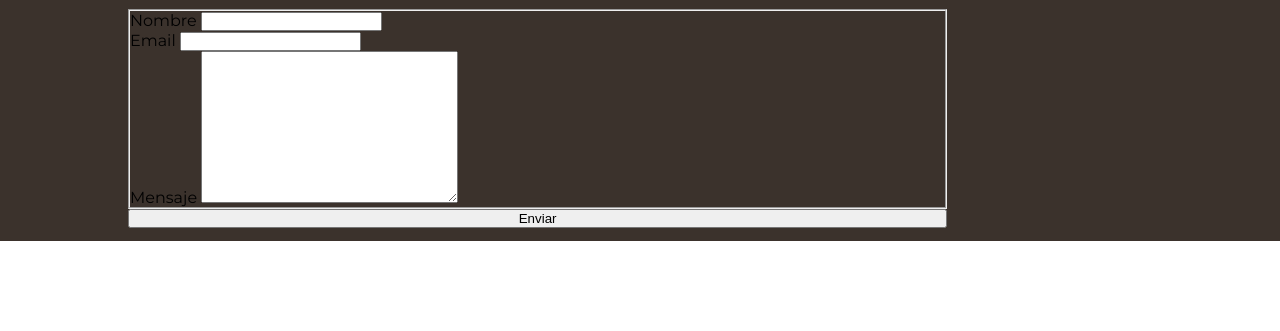
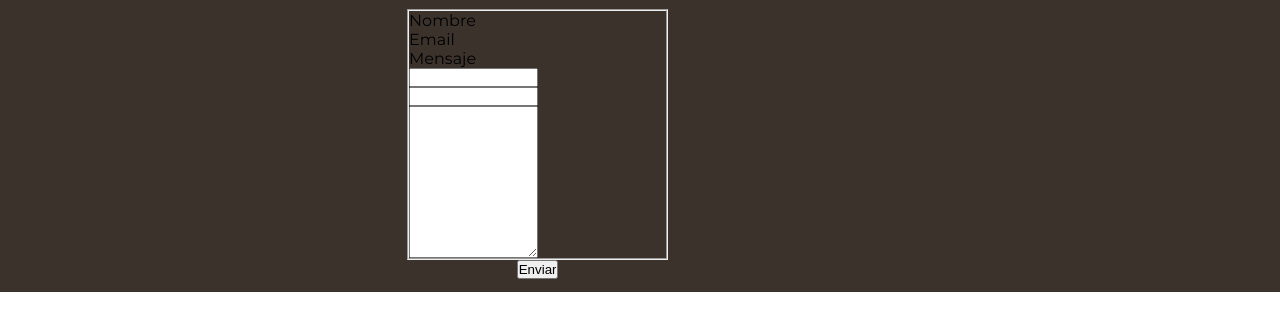
Before and after one commit to edmogo/pagina-tema-2, a plain HTML site: page contacto.html in a window 1280 px wide. Shown: the part 33-364 px from the top of the page. Drawn offline with Linux system fonts and the light colour scheme.

Commit message:
actualizacion del formulario de contacto

```diff
--- a/contacto.html
+++ b/contacto.html
@@ -41,18 +41,17 @@
 
             <form action="">
                 <fieldset>
-                    <div class="campo">
+                    <div class="etiquetas">
                         <label for="name">Nombre</label>
+                        <label for="email">Email</label>
+                        <label for="mensaje">Mensaje</label>
+                    </div>
+                    <div class="campos">
                         <input type="text" name="name" id="name">
-                    </div>
-                    <div class="campo">
-                        <label for="email">Email</label>
                         <input type="email" name="email" id="email">
-                    </div>
-                    <div class="campo">
-                        <label for="mensaje">Mensaje</label>
                         <textarea name="mensaje" id="mensaje" cols="30" rows="10"></textarea>
                     </div>
+
                 </fieldset>
                 <input type="submit" id="submit" value="Enviar">
             </form>
--- a/css/formularioContacto.css
+++ b/css/formularioContacto.css
@@ -3,9 +3,17 @@ form{
     flex-direction: column;
     width: 80%;
     justify-content: center;
+    align-items: center;
 }
-fieldset{
+.etiquetas{
     display: flex;
     flex-direction: column;
-    justify-content: center;
+    width: 50%;
+    height: 100%;
 }
+.campos{
+    display: flex;
+    flex-direction: column;
+    width: 50%;
+    height: 100%;
+}
--- a/css/imgsPpal.css
+++ b/css/imgsPpal.css
@@ -1,7 +1,7 @@
 .contenedorImagenes{
     display: flex;
     width: 100%;
-    height: 30%;
+    height: 40%;
     transition: 600ms;
 }
 
@@ -39,7 +39,7 @@
 }
 
 .cajaImagen:hover{
-    flex: 50%;
+    flex: 30%;
 }
 
 .cajaImagen:hover > img{
```
